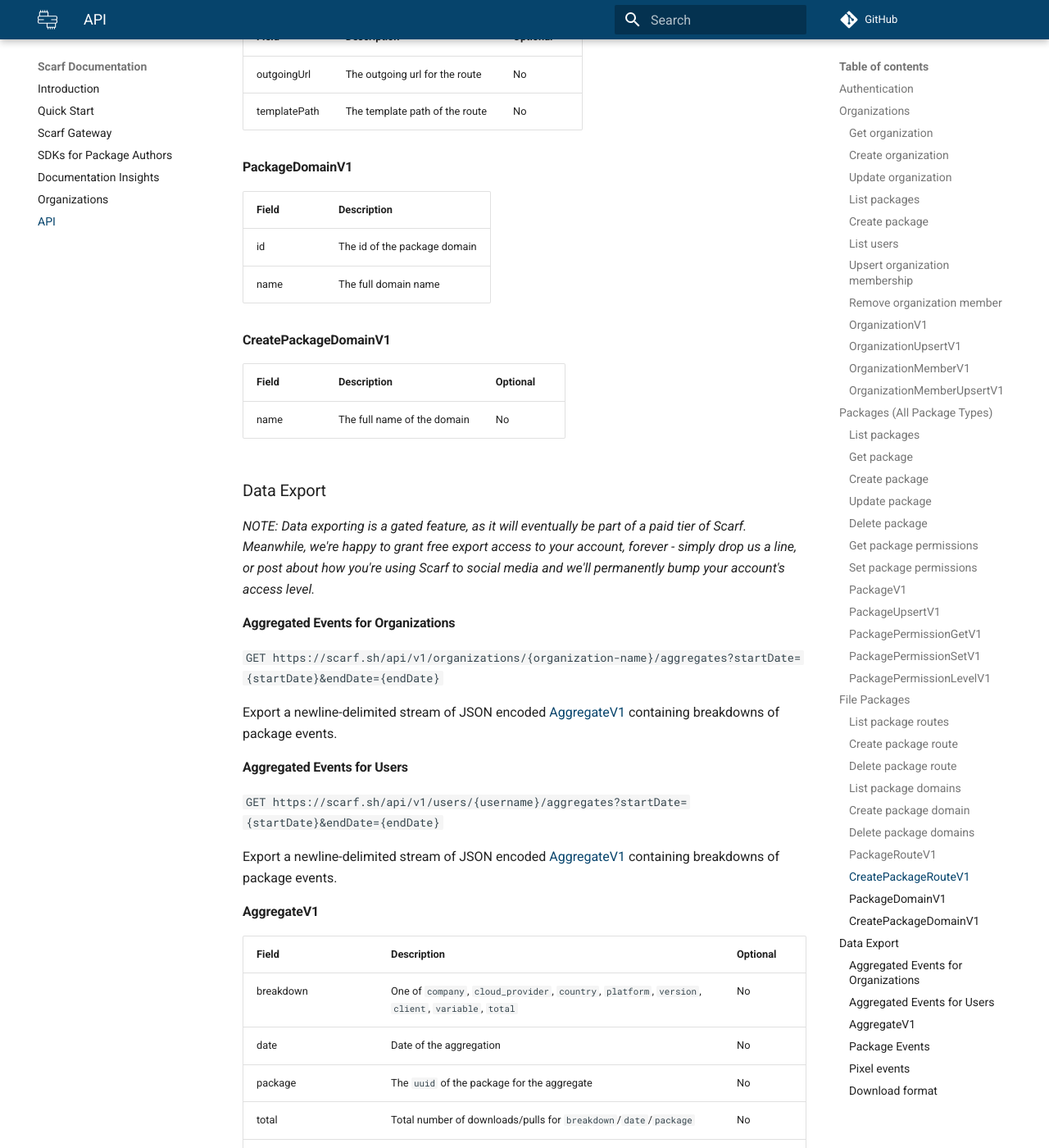
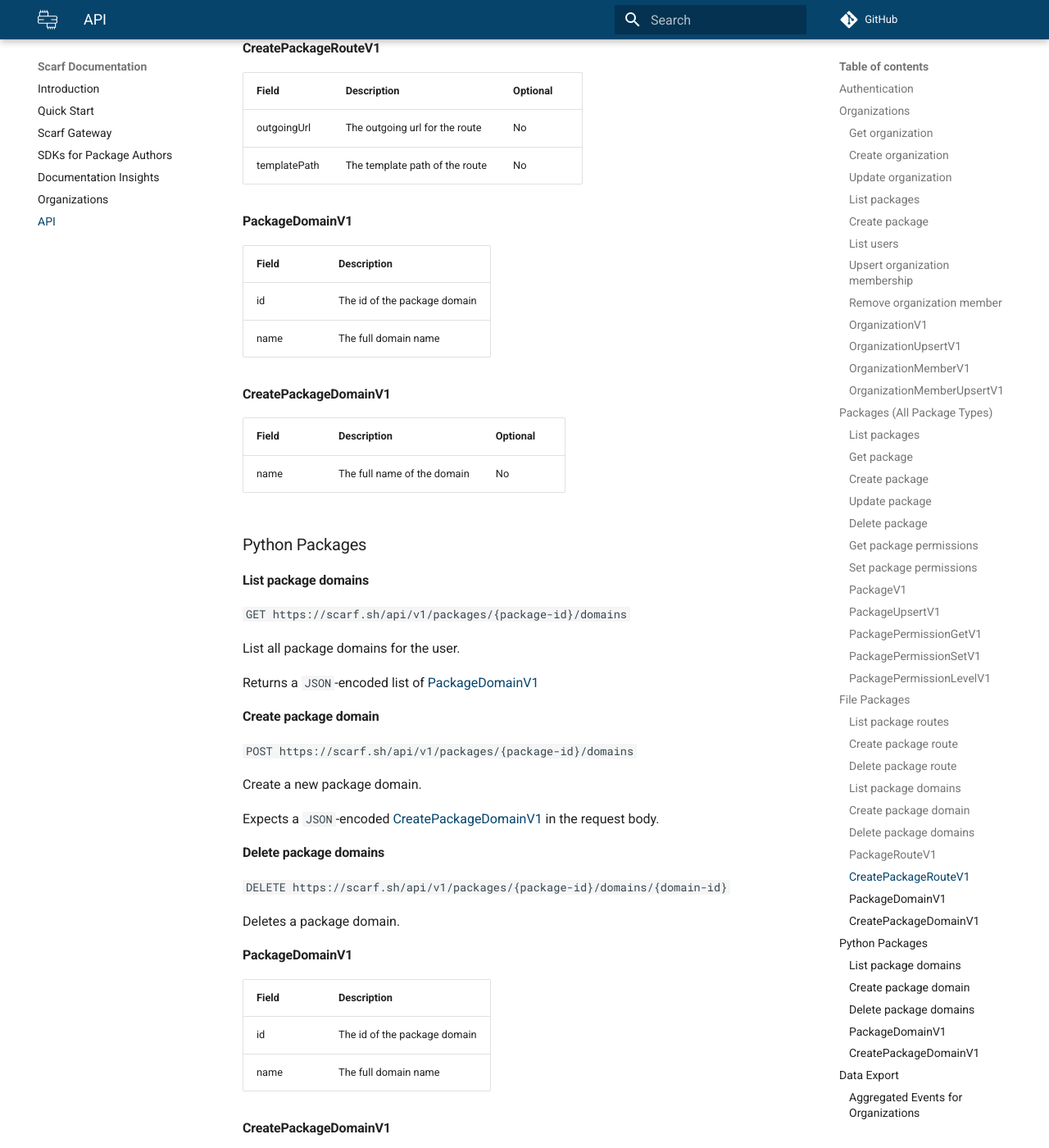
Before and after one commit to scarf-sh/docs, an MkDocs documentation site: the page built from docs/api.md, in a window 1280 px wide and 1400 px high, scrolled down 7330 px. Shown: the whole window at 82% size. Built offline with MkDocs 1.6.1 and Material for MkDocs 9.7.7, drawn with Linux system fonts in a browser that asks for light colours; comment, search, counter and statistics services are not loaded; some of the changed text lies outside the part shown.

Commit message:
Update Public API docs with Python API

```diff
--- a/docs/api.md
+++ b/docs/api.md
@@ -174,6 +174,7 @@
 | libraryType      | The type of the package (docker, npm, hackage, pypi, other)                                                                                                                | Yes      |
 | backendUrl       | The backend URL for the docker registry (docker only). Must be a valid URL with at least 1 path component with each path component matching `[a-z0-9]+(?:[._-][a-z0-9]+)*` | Yes      |
 | publicUrl        | The public URL for the docker registry (docker only). Must be a valid URL matching `backendUrl`'s path parts                                                               | Yes      |
+| repositoryURL    | The Python Simple Repository URL (python only). Must be a valid URL. In case of PyPI, it should be `https://pypi.org/simple/`.                                             | Yes
 
 #### PackagePermissionGetV1
 | Field           | Description                                                                      | Optional |
@@ -266,6 +267,40 @@
 |---------|------------------------------|----------|
 | name    | The full name of the domain  | No       |
 
+### Python Packages
+
+#### List package domains
+`GET https://scarf.sh/api/v1/packages/{package-id}/domains`
+
+List all package domains for the user.
+
+Returns a `JSON`-encoded list of [PackageDomainV1](#packagedomainv1)
+
+#### Create package domain
+`POST https://scarf.sh/api/v1/packages/{package-id}/domains`
+
+Create a new package domain.
+
+Expects a `JSON`-encoded [CreatePackageDomainV1](#createpackagedomainv1) in the request body.
+
+#### Delete package domains
+`DELETE https://scarf.sh/api/v1/packages/{package-id}/domains/{domain-id}`
+
+Deletes a package domain.
+
+#### PackageDomainV1
+
+| Field        | Description                     |
+|--------------|---------------------------------|
+| id           | The id of the package domain    |
+| name         | The full domain name            |
+
+#### CreatePackageDomainV1
+
+| Field   | Description                  | Optional |
+|---------|------------------------------|----------|
+| name    | The full name of the domain  | No       |
+
 ### Data Export
 
 _NOTE: Data exporting is a gated feature, as it will eventually be part of a paid tier of Scarf. Meanwhile, we're happy to grant free export access to your account, forever - simply drop us a line, or post about how you're using Scarf to social media and we'll permanently bump your account's access level._
```
